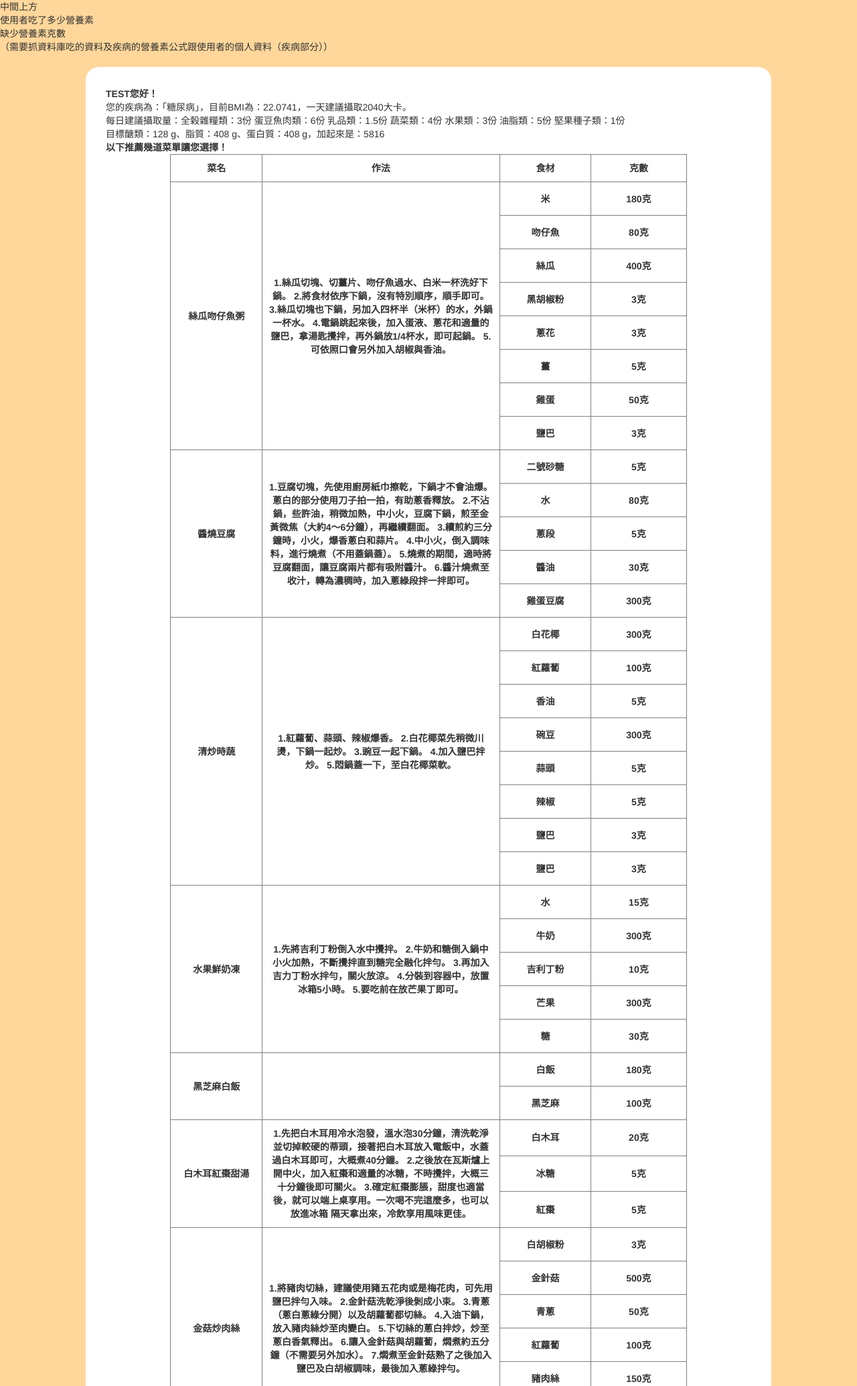
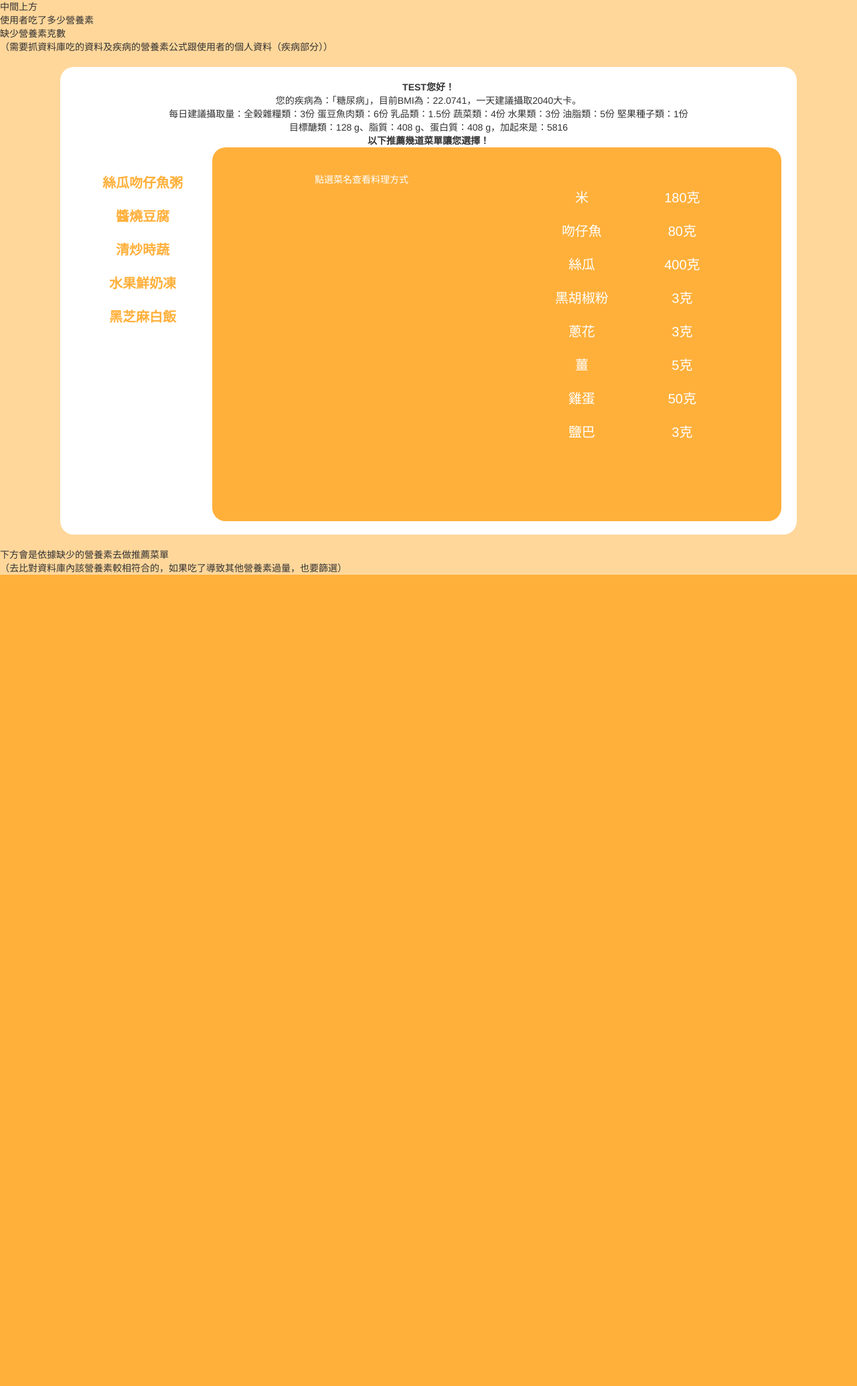
Before and after one commit to tong0408/project, a PHP site: page /menu.php in a window 1280 px wide. Shown: the top 2069 px of the page at 67% size. After the commit the page ends 858 px from the top, so only its background shows below. Run offline with PHP 8.4, Linux system fonts and the light colour scheme; a user stored in the database is signed in; data comes from the database, SQL or seed files in the repository; some libraries are stand-ins or nearby versions.

Commit message:
Add files via upload

```diff
--- a/menu.php
+++ b/menu.php
@@ -30,26 +30,95 @@
 <link rel="stylesheet" href="css/w3.css">
 <link rel="stylesheet" href="css/mine.css">
 <link rel="stylesheet" href="https://cdnjs.cloudflare.com/ajax/libs/font-awesome/4.7.0/css/font-awesome.min.css">
-<style>
+<style type="text/css">
 		body, html {
 			background-color:#FFD79B;
 		}
+		table{
+			height: auto;
+			margin: auto;
+			text-align:center;
+		}
+		td{
+			width: 50px;
+			height: 50px;
+			border:solid 0px;
+		}
+		.dish{
+			color: #FFB03B;
+			font-size: 20px;
+			transition: ease-in 0.5s;
+			font-weight:bold;
+		}
 
-	td{
-		width:50px;
+		.dish:hover{
+			background: #FFB03B;
+			color: #FFF;
+			cursor: pointer;
+		}
+
+		.box{
+			height: 500px;
+			display: inline-block;
+			color: #FFF;
+		}
+
+		#right{
+			background: #FFB03B;
+		}
+
+		#getdish{
+			font-size: 36px;
+			height: 150px;
+			font-weight:bold;
+			line-height: 150px;
+		}
+
+		#gettitle{
+			font-size: 20px;
+		}
+
+		.get{
+			height: 300px;
+			width:400px;
+			overflow: auto;
+			text-align:left;
 			padding:10px;
+			display:inline-block;
 		}
-	tbody:hover {
-		background-color: rgba(200,200,200,0.5);
+		.anima{
+			animation: anima 1s;
 		}
+
+		@keyframes anima{
+			from{opacity: 0; transform: rotate(-720deg);}
+			to{opacity: 1; transform: rotate(0deg);}
+		}
+
+
+
 		.container1{
-		width:80%;
-		height:auto;
+			width: 1100px;
+			text-align:center;
 			background:#FFF;
 			margin:auto;
-		padding:30px;
+			padding:20px;
 			border-radius:20px;
+		}
 
+		.container2{
+			width: 850px;
+			text-align:center;
+			background:#FFB03B;
+			margin:auto;
+			padding:20px;
+			border-radius:20px;
+			display:inline-block;
+		}
+
+		#getid{
+			height:508px;
+			color:#FFF;
 		}
 	</style>
 </head>
@@ -289,62 +358,83 @@
     您的疾病為：「".$user_disease."」，目前BMI為：".$user_BMI."，一天建議攝取".$user_cal."大卡。<br>
     每日建議攝取量：全榖雜糧類：".$category_1."份  蛋豆魚肉類：".$category_2."份 乳品類：".$category_3."份  蔬菜類：".$category_4."份  水果類：".$category_5."份 油脂類：".$category_6."份  堅果種子類：".$category_7."份<br>
     目標醣類：$goal_glyco g、脂質：$goal_fat g、蛋白質：$goal_protein g，加起來是：".($goal_glyco*4+$goal_fat*9+$goal_protein*4)."<br>
-	<b>以下推薦幾道菜單讓您選擇！";
+	<b>以下推薦幾道菜單讓您選擇！</b><br>";
 ?>
-	<table style="margin:auto; width:80%; text-align:center;"  border="1px solid #CCC">
-		<tr><td >菜名</td><td style="width:130px;">作法</td><td>食材</td><td>克數</td></tr>
+			<div class="box" id="left">
+			<table width="200">
 			<?PHP
 				$link = new PDO('mysql:host=' . $hostname . ';dbname=' . $database . ';charset=utf8', $username, $password);
-				$query = "SELECT DISTINCT recipe.dishID,dish.dishname,dish.method FROM recipe INNER JOIN dish on recipe.dishID = dish.ID LIMIT 10";
+				$query = "SELECT DISTINCT recipe.dishID,dish.dishname,dish.method FROM recipe INNER JOIN dish on recipe.dishID = dish.ID LIMIT 5";
 				$result = $link->query($query);
 
 				//取得所有需要的資料
 				foreach ($result as $row){
-
 					//取得欄位數量
 					$dishID = $row['dishID'];
 					$dishname = $row['dishname'];
 					$method = $row['method'];
-					$count = $link->prepare("SELECT * FROM recipe WHERE `dishID`='$dishID'");
-					$count->execute();
-					$count_rows=$count->rowCount();
+					//顯示結果
+					echo '<tr>'.
+					//菜名
+					'<td class="dish" onClick="showtitle(event)" title="'.nl2br($method).'" id="'.$dishID.'">'.$dishname.'</td></tr>';
+					}
+			?>
+			</table>
+			</div>
+			<div class="container2">
+			<div class="box" id="right">
+				點選菜名查看料理方式<br><br>
+				<div id="getdish">&nbsp;</div>
+				<div class="get" id="gettitle">&nbsp;</div>
+			</div>
+			<div class="box" id="right">
+				<div class="get" id="getid">
+				<br>
+				<table style="color:#FFF; font-size:20px; width:300px;">
+				<?PHP
+					$query1 = "SELECT recipe.portion,ingredients.name FROM recipe INNER JOIN ingredients on recipe.iID = ingredients.iID WHERE recipe.dishID=1";
+					$result1 = $link->query($query1);
 
-					//顯示結果
-					echo '<tbody><tr>'.
+					//取得所有需要的資料
+					foreach ($result1 as $row1){
+
+					$portion = $row1['portion'];
+					$iID_Name=$row1['name'];
+
+
+					echo '<tr>'.
 					//菜名
-					'<td style="height:50px;" rowspan="'.$count_rows.'">'.$dishname.'</td>';
-					echo '<td style="height:50px;" rowspan="'.$count_rows.'">'.$method.'</td>';
+					'<td>'.$iID_Name.'</td><td>'.$portion.'克</td></tr>';
 
-					//取得菜ID使用的食材ID
-					$query = "SELECT * FROM recipe where dishID='$dishID'";
-					$re = $link->query($query);
-					foreach ($re as $r){
-						$dish_iID=$r['iID'];
-						$portion=$r['portion'];
-
-						//從食材ID取得食材類別ID和食材名稱<使用>
-						$query = "SELECT * FROM ingredients where iID='$dish_iID'";
-						$re = $link->query($query);
-						foreach ($re as $r){
-							$iID_NID=$r['NID'];
-							$iID_Name=$r['name'];
-							//食材
-							echo '<td style="height:50px;">'.$iID_Name.'</td>'.
-							//分類
-							'<td style="height:50px;">'.$portion.'克</td></tr>';
 
 					}
-						}
-
-					}
-					echo '</tbody>';
-
 				?>
 				</table>
+				</div>
+			</div>
+			</div>
+
 </div>
 <br>
 下方會是依據缺少的營養素去做推薦菜單<br>
 （去比對資料庫內該營養素較相符合的，如果吃了導致其他營養素過量，也要篩選）<br>
 
 </body>
+<script>
+		function showtitle(event){
+			var getdish=event.target.innerHTML;//當觸發了 click處而 innerHTML就是指事件發生位置
+			var e=document.getElementById("getdish");//用來取得頁面中 getdish id 的值
+			e.className=""
+			setTimeout(function(){e.className='anima'},0)//設定為0秒的延遲，並抓取style中的anima來當class
+			document.getElementById("getdish").innerHTML=getdish;//變更網頁ID(getdish)位置的文字為設定的(var getdish)值
+
+			var gettitle=event.target.title;//當觸發了 click，會抓取title資料
+			document.getElementById("gettitle").innerHTML=gettitle;//變更網頁ID(gettitle)位置的文字為設定的(var gettitle)值
+			var dishid = event.target.id;
+			document.getElementById("getid").innerHTML=dishid;
+
+		}
+
+
+	</script>
 </html>
```
Also changed, not shown: index.html (+23 -240 lines), record.php (+7 -0 lines), search.php (+7 -0 lines). Lines whose indentation alone changed are shown as unchanged.
